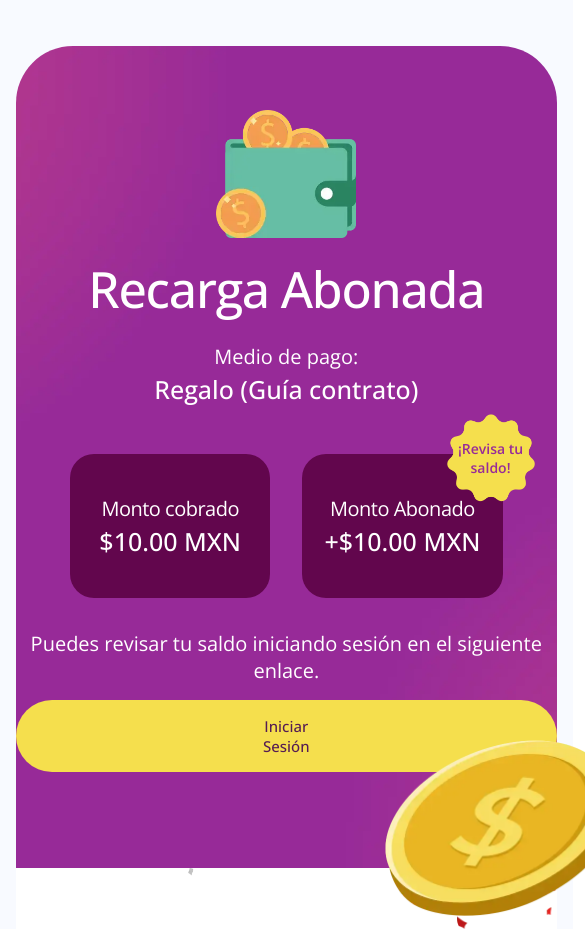
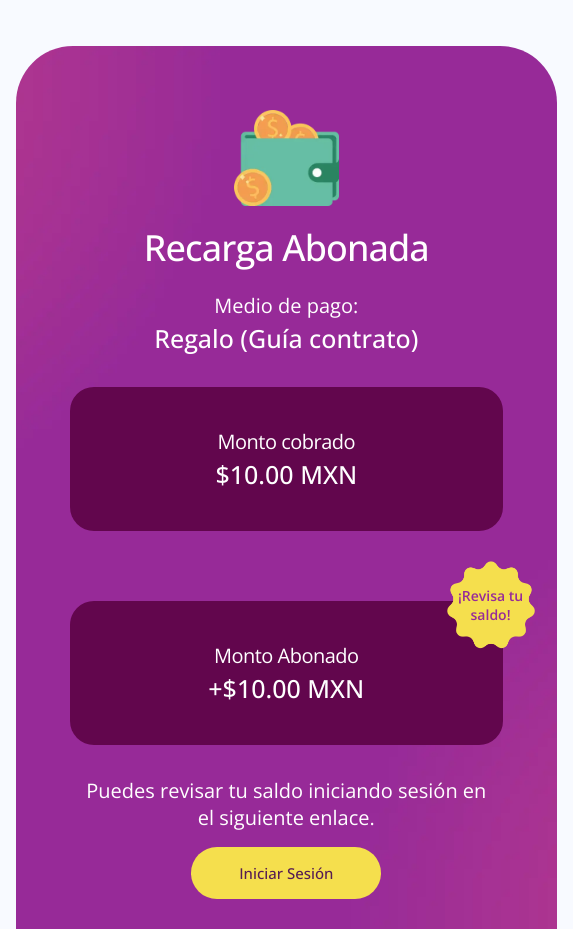
Before and after one commit to ricardogj08/ziyego.mx-emails, a website: page build_production/recarga-abonada.html in a window 390 px wide. Shown: the part 142-1071 px from the top of the page, 585 px wide, since content can reach past the window. Drawn offline with nearby package versions, Linux system fonts and the light colour scheme.

Commit message:
feat: Agrega maquetación móvil de recarga abonada

```diff
--- a/build_production/recarga-abonada.html
+++ b/build_production/recarga-abonada.html
@@ -43,6 +43,9 @@
   .sm-mb-8 {
     margin-bottom: 32px !important;
   }
+  .sm-flex {
+    display: flex !important;
+  }
   .sm-hidden {
     display: none !important;
   }
@@ -51,6 +54,9 @@
   }
   .sm-h-8 {
     height: 32px !important;
+  }
+  .sm-h-24 {
+    height: 96px !important;
   }
   .sm-w-full {
     width: 100% !important;
@@ -64,12 +70,22 @@
   .sm-w-3-4 {
     width: 75% !important;
   }
+  .sm-flex-col {
+    flex-direction: column !important;
+  }
+  .sm-justify-center {
+    justify-content: center !important;
+  }
   .sm-gap-x-4 {
     column-gap: 16px !important;
   }
   .sm-px-8 {
     padding-left: 32px !important;
     padding-right: 32px !important;
+  }
+  .sm-px-12 {
+    padding-left: 48px !important;
+    padding-right: 48px !important;
   }
   .sm-pt-14 {
     padding-top: 56px !important;
@@ -91,6 +107,9 @@
   }
   .sm-pb-14 {
     padding-bottom: 56px !important;
+  }
+  .sm-pb-8 {
+    padding-bottom: 32px !important;
   }
   .sm-text-center {
     text-align: center !important;
@@ -128,12 +147,12 @@
                                         <td> <table style="width: 100%; border-top-left-radius: 57px; border-top-right-radius: 57px; background-image: url('images/content-background.webp'); background-size: cover; background-position: center; background-repeat: no-repeat; text-align: center; font-family: Open Sans, sans-serif; color: #fff" cellpadding="0" cellspacing="0" role="presentation">
             <tr>
                 <td style="padding-top: 64px">
-                    <img src="images/cartera.webp" alt="Cartera" style="height: 128px; width: auto">
+                    <img src="images/cartera.webp" class="sm-h-24" alt="Cartera" style="height: 128px; width: auto">
                 </td>
             </tr>
             <tr>
-                <td style="padding-bottom: 48px">
-                    <h1 style="margin: 0; margin-top: 12px; margin-bottom: 20px; font-size: 50px; font-weight: 500; letter-spacing: -0.025em">
+                <td class="sm-pb-8" style="padding-bottom: 48px">
+                    <h1 class="sm-text-4xl" style="margin: 0; margin-top: 12px; margin-bottom: 20px; font-size: 50px; font-weight: 500; letter-spacing: -0.025em">
                         Recarga Abonada
                     </h1>
                     <p style="margin: 0; margin-bottom: 2px; font-size: 20px">
@@ -147,8 +166,8 @@
             <tr>
                 <td style="padding-bottom: 32px">
                     <table style="margin: auto; width: 80%" cellpadding="0" cellspacing="0" role="presentation">
-                        <tr>
-                            <td style="height: 144px; width: 50%; border-radius: 24px; background-color: #62064D; font-size: 20px">
+                        <tr class="sm-flex sm-flex-col">
+                            <td class="sm-w-full sm-flex sm-flex-col sm-justify-center" style="height: 144px; width: 50%; border-radius: 24px; background-color: #62064D; font-size: 20px">
                                 <p style="margin: 0; margin-bottom: 2px; font-size: 20px; letter-spacing: -0.025em">
                                     Monto cobrado
                                 </p>
@@ -156,8 +175,8 @@
                                     $10.00 MXN
                                 </p>
                             </td>
-                            <td role="separator" style="padding: 16px">&zwj;</td>
-                            <td style="position: relative; height: 144px; width: 50%; border-radius: 24px; background-color: #62064D">
+                            <td role="separator" style="padding-left: 16px; padding-right: 16px; padding-top: 24px; padding-bottom: 24px">&zwj;</td>
+                            <td class="sm-w-full sm-flex sm-flex-col sm-justify-center" style="position: relative; height: 144px; width: 50%; border-radius: 24px; background-color: #62064D">
                                 <p style="margin: 0; margin-bottom: 2px; font-size: 20px; letter-spacing: -0.025em">
                                     Monto Abonado
                                 </p>
@@ -173,18 +192,18 @@
                 </td>
             </tr>
             <tr>
-                <td style="padding-bottom: 96px">
-                    <p style="margin: 0; margin-bottom: 16px; font-size: 20px">
+                <td class="sm-pb-12" style="padding-bottom: 96px">
+                    <p class="sm-w-3-4" style="margin: auto; padding-bottom: 16px; font-size: 20px">
                         Puedes revisar tu saldo iniciando sesión en el siguiente enlace.
                     </p>
-                    <a href="#" class="hover-bg-ziyego-yellow-1-90" style="display: inline-block; border-radius: 9999px; background-color: #F5DF4D; padding-top: 16px; padding-bottom: 16px; padding-left: 240px; padding-right: 240px; font-size: 15px; font-weight: 500; color: #551C53; text-decoration-line: none; transition-property: color, background-color, border-color, text-decoration-color, fill, stroke, opacity, box-shadow, transform, filter, backdrop-filter; transition-timing-function: cubic-bezier(0.4, 0, 0.2, 1); transition-duration: 150ms">
+                    <a href="#" class="sm-px-12 hover-bg-ziyego-yellow-1-90" style="display: inline-block; border-radius: 9999px; background-color: #F5DF4D; padding-top: 16px; padding-bottom: 16px; padding-left: 240px; padding-right: 240px; font-size: 15px; font-weight: 500; color: #551C53; text-decoration-line: none; transition-property: color, background-color, border-color, text-decoration-color, fill, stroke, opacity, box-shadow, transform, filter, backdrop-filter; transition-timing-function: cubic-bezier(0.4, 0, 0.2, 1); transition-duration: 150ms">
                         Iniciar Sesión
                     </a>
                 </td>
             </tr>
             <tr>
                 <td style="position: relative">
-                    <img src="images/moneda.webp" alt="Moneda" style="position: absolute; bottom: -48px; right: -56px; z-index: 10; height: 176px; width: auto">
+                    <img src="images/moneda.webp" class="sm-hidden" alt="Moneda" style="position: absolute; bottom: -48px; right: -56px; z-index: 10; height: 176px; width: auto">
                 </td>
             </tr>
         </table> </td>
```
Also changed, not shown: src/templates/recarga-abonada.html (+11 -11 lines).
